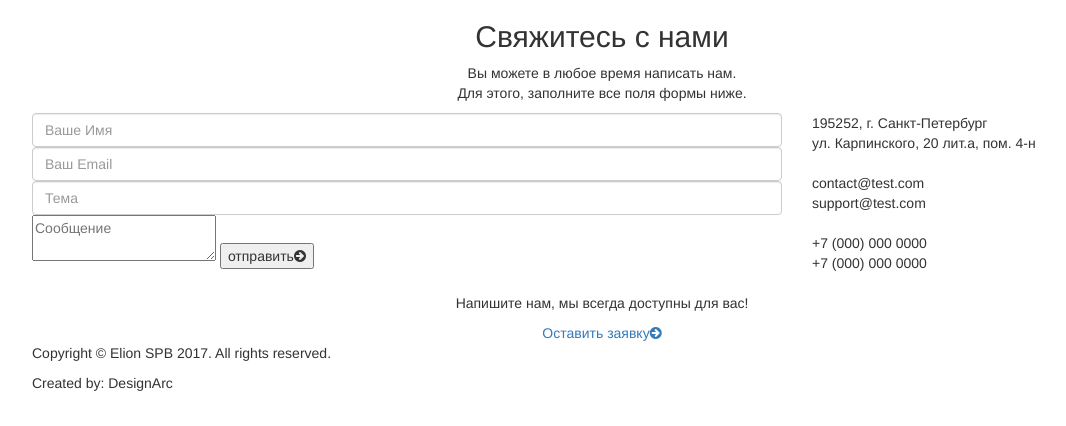
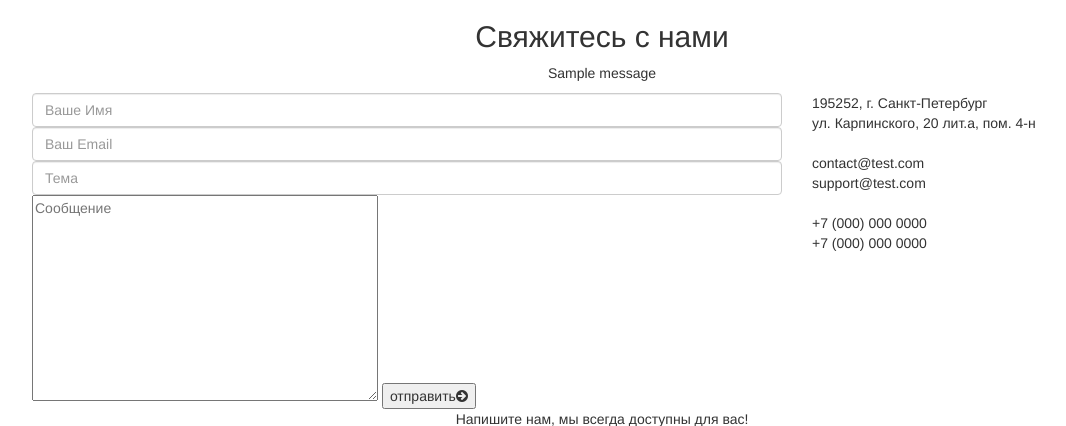
Before and after one commit to Nekr0bz/Elion, a Django app: page /contacts/ in a window 1280 px wide. Shown: the part 383-809 px from the top of the page, without its empty margins (38-1104 px from the left). Before the commit the page ends 774 px from the top, so only its background shows below. Run offline with Django 3.2, Linux system fonts and the light colour scheme; tables that the repository leaves empty hold one stand-in row (values such as "Sample post"); one stand-in notice (Sample message) is shown; some libraries are stand-ins or nearby versions.

Commit message:
Форма отправки сообщения

```diff
--- a/Elion/settings.py
+++ b/Elion/settings.py
@@ -1,6 +1,12 @@
 # -*- coding: utf-8 -*-
 
 import os
+
+try:
+    from private_settings import *
+except ImportError:
+    msg = 'Конфигурации для SMTP скрыты.'
+    print (msg)
 
 # Build paths inside the project like this: os.path.join(BASE_DIR, ...)
 BASE_DIR = os.path.dirname(os.path.dirname(os.path.abspath(__file__)))
--- a/Elion/urls.py
+++ b/Elion/urls.py
@@ -1,7 +1,9 @@
 from django.conf.urls import url, include, static
 from django.contrib import admin
-from django.views.generic.base import TemplateView
+
 from main import views as main_views
+from about import views as about_views
+
 from . import settings
 
 
@@ -11,7 +13,7 @@ urlpatterns = [
     url(r'^admin/', admin.site.urls),
     url(r'^services/', include('services.urls', namespace='services')),
     url(r'^accounts/', include('accounts.urls', namespace='accounts')),
-    url(r'^contacts/$', TemplateView.as_view(template_name='about/contact.html'), name='contact'),
+    url(r'^contacts/$', about_views.ContactView.as_view(template_name='about/contact.html'), name='contacts'),
     url(r'^news/', include('news.urls', namespace='news')),
     url(r'^guestbook/', include('guestbook.urls', namespace='guestbook')),
     url(r'^ckeditor/', include('ckeditor_uploader.urls')),
--- /dev/null
+++ b/about/forms.py
@@ -0,0 +1,28 @@
+# -*- coding: utf-8 -*-
+from django import forms
+
+
+class ContactMessageForm(forms.Form):
+    name = forms.CharField(max_length=35, widget=forms.TextInput(attrs={
+        'placeholder': 'Ваше Имя',
+        'class': 'form-control name'
+    }))
+    # TODO: проверка правельности email
+    email = forms.EmailField(widget=forms.EmailInput(attrs={
+        'placeholder': 'Ваш Email',
+        'class': 'form-control email'
+    }))
+    subject = forms.CharField(max_length=50, widget=forms.TextInput(attrs={
+        'placeholder': 'Тема',
+        'class': 'form-control'
+    }))
+    message = forms.CharField(widget=forms.Textarea(attrs={
+        'placeholder': 'Сообщение'
+    }))
+    error_css_class = 'error'
+    def generate_message(self):
+        subject = self.cleaned_data['subject'].encode('utf-8')
+        message = 'Имя: ' + self.cleaned_data['name'].encode('utf-8') + '\n'
+        message += 'Email: ' + self.cleaned_data['email'].encode('utf-8') + '\n'
+        message += self.cleaned_data['message'].encode('utf-8')
+        return subject, message
--- a/about/templates/about/contact.html
+++ b/about/templates/about/contact.html
@@ -29,15 +29,22 @@
             <div class="row">
                 <div class="col-lg-12 col-md-12 col-sm-12 col-xs-12" style="text-align:center;"> <!-- section title -->
                     <h2>Свяжитесь с нами</h2>
-                    <p>Вы можете в любое время написать нам. <br> <!--TODO: LiveChat-->
-                    Для этого, заполните все поля формы ниже.</p>
+                    {% if messages %}
+                        {% for message in messages %}
+                          <p>{{ message }}</p>
+                        {% endfor %}
+                    {% else %}
+                        <!--TODO: LiveChat-->
+                    <p>Вы можете в любое время написать нам. Для этого, заполните все поля формы ниже.</p>
+                    {% endif %}
                 </div> <!-- End section title -->
                 <div class="col-lg-8 col-md-8 col-sm-12 col-xs-12 form_holder"> <!-- form holder -->
-                    <form action="" class="contact-form"><!--TODO:отправка сообщений-->
-                        <input class="form-control name" type="text" name="name" placeholder="Ваше Имя">
-                        <input class="form-control email" type="email" name="email" placeholder="Ваш Email">
-                        <input class="form-control" type="text" name="subject" placeholder="Тема">
-                        <textarea name="message" placeholder="Сообщение"></textarea>
+                    <form action="{% url 'contacts' %}" class="contact-form" method="post">
+                        {% csrf_token %}<!--TODO: Автоматическая подсветка ошибок!-->
+                        {{ form.name }}
+                        {{ form.email }}
+                        {{ form.subject }}
+                        {{ form.message }}
                         <button type="submit" class="submit">отправить<i class="fa fa-arrow-circle-right"></i></button>
                     </form> <!-- End form holder -->
                 </div>
--- a/about/views.py
+++ b/about/views.py
@@ -1 +1,34 @@
-from django.shortcuts import render
+# -*- coding: utf-8 -*-
+from django.views.generic.base import TemplateView
+from django.core.mail import send_mail
+from django.shortcuts import redirect
+from django.contrib import messages
+
+from .forms import ContactMessageForm
+from Elion import settings
+
+
+class ContactView(TemplateView):
+    template_name = "about/contact.html"
+    form = None
+
+    def get(self, request, *args, **kwargs):
+        self.form = ContactMessageForm()
+        return super(ContactView, self).get(request, *args, **kwargs)
+
+    def get_context_data(self, **kwargs):
+        context = super(ContactView, self).get_context_data(**kwargs)
+        context['form'] = self.form
+        return context
+
+    def post(self, request, *args, **kwargs):
+        self.form = ContactMessageForm(request.POST)
+        if self.form.is_valid():
+            (subject, message) = self.form.generate_message()
+            send_mail(subject, message, settings.EMAIL_HOST_USER, ['nekr0b@yandex.ru'])
+            success_msg = 'Спасибо, что написали нам. Мы ответим вам в ближайщее время!'
+            messages.add_message(request, messages.SUCCESS, success_msg)
+            return redirect('contacts')
+        else:
+            messages.add_message(request, messages.ERROR, 'Ошибка! Сообщение не отправленно!')
+            return super(ContactView, self).get(request, *args, **kwargs)
--- a/guestbook/views.py
+++ b/guestbook/views.py
@@ -25,7 +25,7 @@ class GuestBookView(ArchiveIndexView):
     def post(self, request, *args, **kwargs):
         form_data = {
             'usr': request.user.id,
-            'text': str(request.POST['text'].encode('utf-8'))
+            'text': request.POST['text'].encode('utf-8')
         }
         self.form = GuestBookForm(form_data)
         if self.form.is_valid():
--- a/main/templates/main/main.html
+++ b/main/templates/main/main.html
@@ -114,7 +114,7 @@
                             <li><a href="{% url 'main' %}">О компании</a></li>
                             <li><a href="{% url 'news:index' %}">Новости</a></li>
 							<li><a href="{% url 'guestbook:index' %}">Отзывы</a></li>
-							<li><a href="{% url 'contact' %}">Контакты</a></li>
+							<li><a href="{% url 'contacts' %}">Контакты</a></li>
 						</ul>
 					</div>
 					<div class="find-advisor pull-right">
```
Also changed, not shown: 1 other file.
